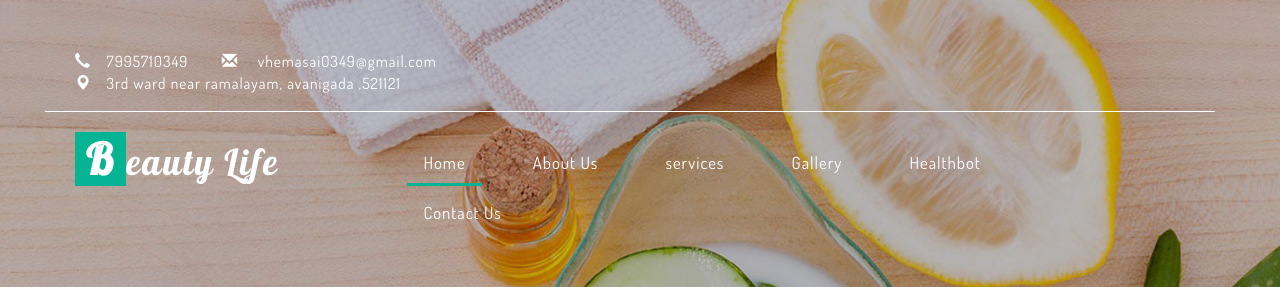
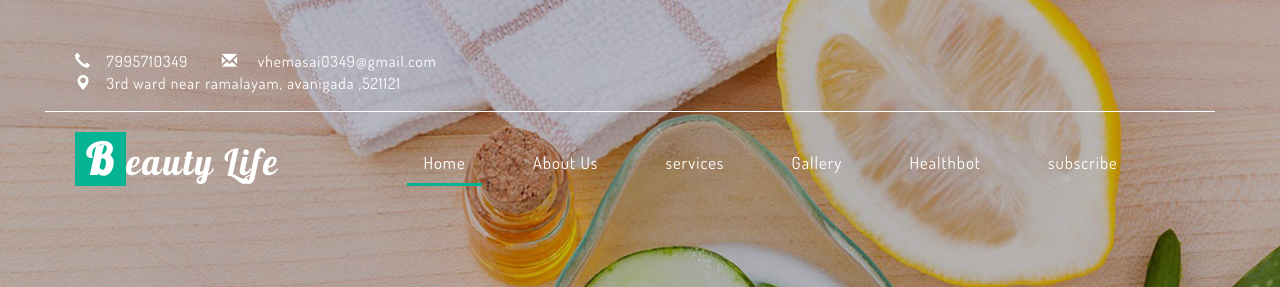
Before and after one commit to hemasaivelagalet/health, a plain HTML site: page index.html in a window 1280 px wide. Shown: the top 287 px of the page. Drawn offline with Linux system fonts and the light colour scheme; files whose address does not match are found by name.

Commit message:
Update index.html

```diff
--- a/index.html
+++ b/index.html
@@ -69,7 +69,7 @@ function hideURLbar(){ window.scrollTo(0,1); } </script>
 											<li class="menu__item"><a href="#features" class="menu__link scroll"><span class="menu__helper">services</span></a></li>
 											<li class="menu__item"><a href="#gallery" class="menu__link scroll"><span class="menu__helper">Gallery</span></a></li>
 											<li class="menu__item"><a href="#experts" class="menu__link scroll"><span class="menu__helper">Healthbot</span></a></li>
-											<li class="menu__item"><a href="#contact" class="menu__link scroll"><span class="menu__helper">Contact Us</span></a></li>
+											<li class="menu__item"><a href="#contact" class="menu__link scroll"><span class="menu__helper">subscribe</span></a></li>
 										</ul>
 									</nav>
 									<div class="clearfix"></div>
@@ -493,7 +493,7 @@ function hideURLbar(){ window.scrollTo(0,1); } </script>
 <!-- Contact -->
 	<div class="agileinfo-contact" id="contact">
 		<div class="container">
-		<h3 class="agile">Contact</h3>
+		<h3 class="agile">subscribe to beauty life</h3>
 			<div class="w3_agile_mail_grids_agile">
 				<div class="w3_agile_mail_left">
 					<div class="agileits_mail_grid_right1 agile_mail_grid_right1">
```
